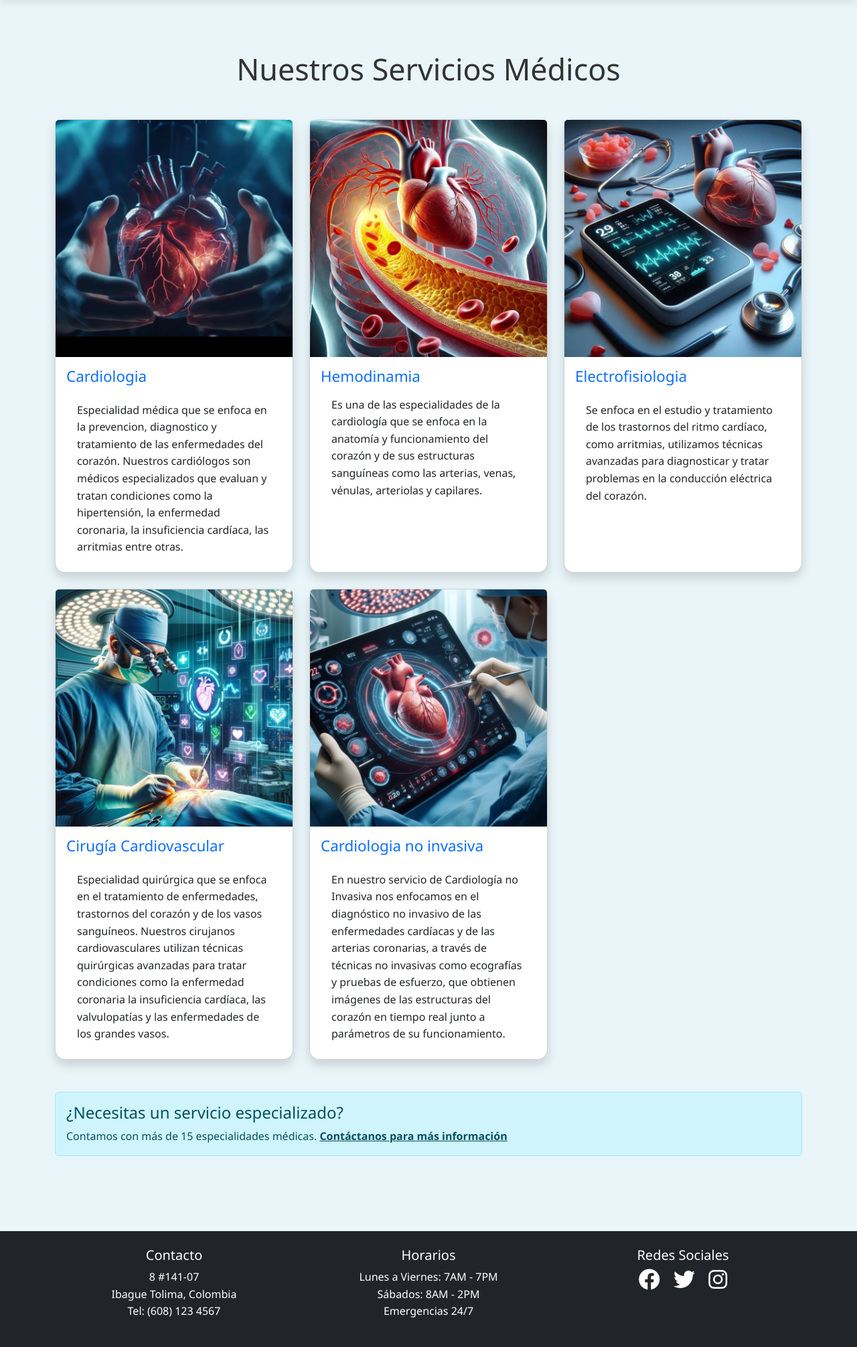
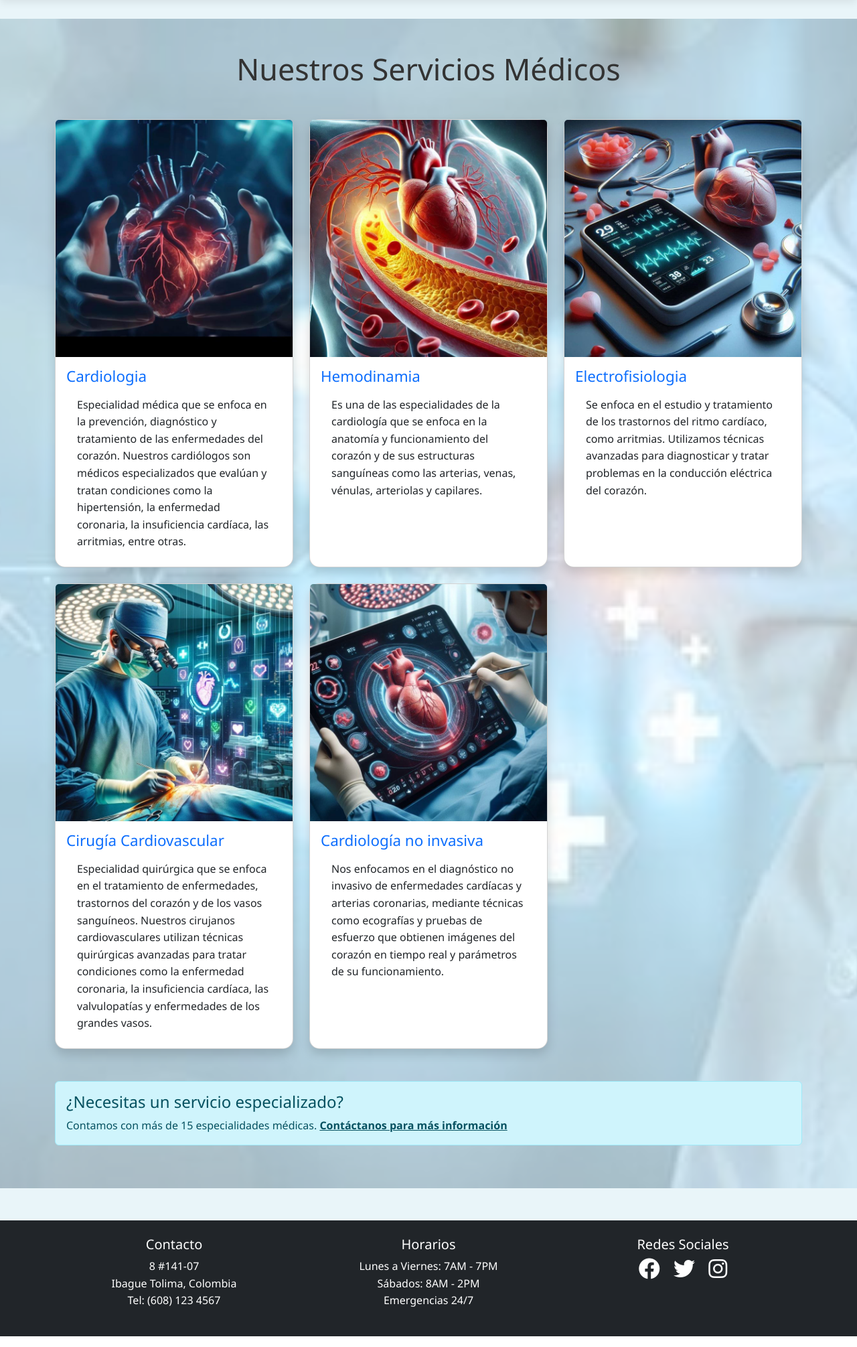
Before and after one commit to RACIEL81/HiperSalud, a Flask app: page /servicios in a window 1280 px wide. Shown: the part 72-2083 px from the top of the page at 67% size. Run offline with Flask 3, Linux system fonts and the light colour scheme.

Commit message:
Update servicios.html
Signed-off-by: RACIEL81 <98654451+RACIEL81@users.noreply.github.com>

```diff
--- a/templates/servicios.html
+++ b/templates/servicios.html
@@ -1,8 +1,22 @@
 {% extends "base.html" %}
 
 {% block contenido %}
-<section class="servicios py-5">
-    <div class="container">
+<section class="servicios py-5 position-relative" style="overflow: hidden;">
+    <!-- Fondo degradado con imagen -->
+    <div style="
+        position: absolute;
+        top: 0;
+        left: 0;
+        width: 100%;
+        height: 100%;
+        background: linear-gradient(rgba(255,255,255,0.5), rgba(255,255,255,0.5)),
+                    url('{{ url_for('static', filename='img/m.jpeg') }}') no-repeat center center;
+        background-size: cover;
+        z-index: 0;
+    "></div>
+
+    <!-- Contenido con z-index para estar encima -->
+    <div class="container position-relative" style="z-index: 1;">
         <h1 class="text-center mb-5">Nuestros Servicios Médicos</h1>
 
         <div class="row g-4">
@@ -12,14 +26,8 @@
                     <img src="{{ url_for('static', filename='img/cardio1.jpeg') }}" class="card-img-top" alt="Cardiologia">
                     <div class="card-body">
                         <h3 class="card-title text-primary">Cardiologia</h3>
-                        <p class="card-text"></p>
                         <ul class="list-group list-group-flush">
-                            <li class="list-group-item">Especialidad
-                                médica que se enfoca en la prevencion, diagnostico y tratamiento de las  enfermedades del corazón.
-                                Nuestros cardiólogos
-                                son médicos especializados que evaluan y tratan condiciones como
-                                la hipertensión, la enfermedad coronaria, la insuficiencia cardíaca, las arritmias entre otras.</li>
-
+                            <li class="list-group-item">Especialidad médica que se enfoca en la prevención, diagnóstico y tratamiento de las enfermedades del corazón. Nuestros cardiólogos son médicos especializados que evalúan y tratan condiciones como la hipertensión, la enfermedad coronaria, la insuficiencia cardíaca, las arritmias, entre otras.</li>
                         </ul>
                     </div>
                 </div>
@@ -31,10 +39,8 @@
                     <img src="{{ url_for('static', filename='img/hemo.jpeg') }}" class="card-img-top" alt="Hemodinamia">
                     <div class="card-body">
                         <h3 class="card-title text-primary">Hemodinamia</h3>
-
                         <ul class="list-group list-group-flush">
                             <li class="list-group-item">Es una de las especialidades de la cardiología que se enfoca en la anatomía y funcionamiento del corazón y de sus estructuras sanguíneas como las arterias, venas, vénulas, arteriolas y capilares.</li>
-
                         </ul>
                     </div>
                 </div>
@@ -46,10 +52,8 @@
                     <img src="{{ url_for('static', filename='img/electro.jpeg') }}" class="card-img-top" alt="Electrofisiologia">
                     <div class="card-body">
                         <h3 class="card-title text-primary">Electrofisiologia</h3>
-                        <p class="card-text"></p>
                         <ul class="list-group list-group-flush">
-                            <li class="list-group-item">Se enfoca en el estudio y tratamiento de los trastornos del ritmo cardíaco, como arritmias, utilizamos técnicas avanzadas para diagnosticar y tratar problemas en la conducción eléctrica del corazón.</li>
-
+                            <li class="list-group-item">Se enfoca en el estudio y tratamiento de los trastornos del ritmo cardíaco, como arritmias. Utilizamos técnicas avanzadas para diagnosticar y tratar problemas en la conducción eléctrica del corazón.</li>
                         </ul>
                     </div>
                 </div>
@@ -61,17 +65,8 @@
                     <img src="{{ url_for('static', filename='img/vascu.jpeg') }}" class="card-img-top" alt="Cirugía Cardiovascular">
                     <div class="card-body">
                         <h3 class="card-title text-primary">Cirugía Cardiovascular</h3>
-                        <p class="card-text"></p>
                         <ul class="list-group list-group-flush">
-                            <li class="list-group-item">Especialidad quirúrgica que
-                                se enfoca en el tratamiento de
-                                enfermedades, trastornos del
-                                corazón y de los vasos sanguíneos. Nuestros cirujanos cardiovasculares
-                                utilizan técnicas quirúrgicas
-                                avanzadas para tratar condiciones
-                                como la enfermedad coronaria la insuficiencia cardíaca, las valvulopatías y las enfermedades de
-                                los grandes vasos.</li>
-
+                            <li class="list-group-item">Especialidad quirúrgica que se enfoca en el tratamiento de enfermedades, trastornos del corazón y de los vasos sanguíneos. Nuestros cirujanos cardiovasculares utilizan técnicas quirúrgicas avanzadas para tratar condiciones como la enfermedad coronaria, la insuficiencia cardíaca, las valvulopatías y enfermedades de los grandes vasos.</li>
                         </ul>
                     </div>
                 </div>
@@ -82,11 +77,9 @@
                 <div class="card h-100 shadow">
                     <img src="{{ url_for('static', filename='img/noinva.jpeg') }}" class="card-img-top" alt="Cardiologia no invasiva">
                     <div class="card-body">
-                        <h3 class="card-title text-primary">Cardiologia no invasiva</h3>
-                        <p class="card-text"></p>
+                        <h3 class="card-title text-primary">Cardiología no invasiva</h3>
                         <ul class="list-group list-group-flush">
-                            <li class="list-group-item">En nuestro servicio de Cardiología no Invasiva nos enfocamos en el diagnóstico no invasivo de las enfermedades cardíacas y de las arterias coronarias, a través de técnicas no invasivas como ecografías y pruebas de esfuerzo, que obtienen imágenes de las estructuras del corazón en tiempo real junto a parámetros de su funcionamiento.</li>
-
+                            <li class="list-group-item">Nos enfocamos en el diagnóstico no invasivo de enfermedades cardíacas y arterias coronarias, mediante técnicas como ecografías y pruebas de esfuerzo que obtienen imágenes del corazón en tiempo real y parámetros de su funcionamiento.</li>
                         </ul>
                     </div>
                 </div>
```
